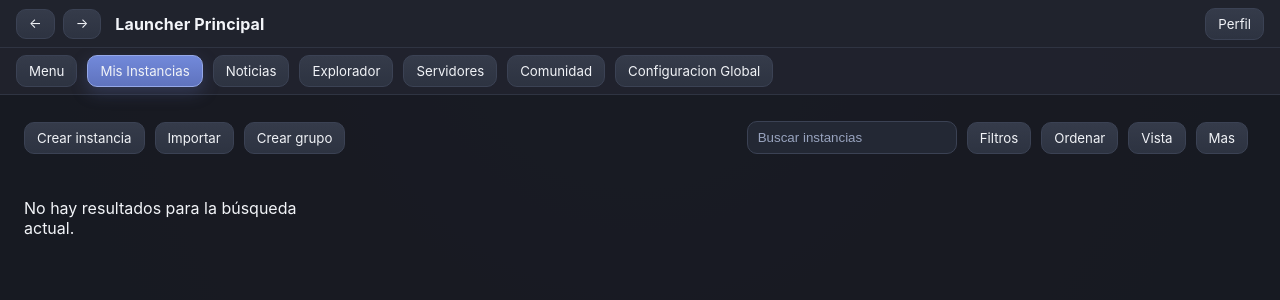
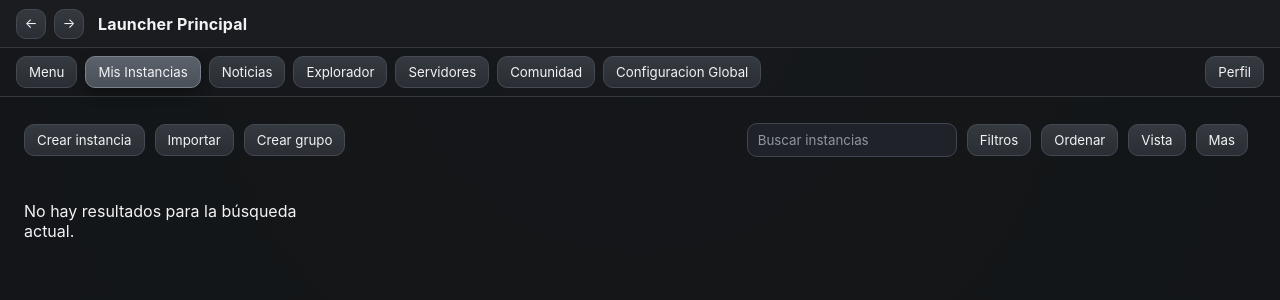
Before and after one commit to ManzanitaSpice/Interface, a React (Vite) app: page / in a window 1280 px wide. Shown: the top 300 px of the page. Built offline with nearby package versions, Linux system fonts and the light colour scheme.

Commit message:
Refina layout oscuro y modulariza estilos de interfaz

```diff
--- a/src/App.tsx
+++ b/src/App.tsx
@@ -3,8 +3,11 @@ import { invoke } from "@tauri-apps/api/core";
 import { listen, type UnlistenFn } from "@tauri-apps/api/event";
 import "./styles/app/base.css";
 import "./styles/app/layout.css";
-import "./styles/app/components.css";
-import "./styles/app/pages.css";
+import "./styles/app/topbar.css";
+import "./styles/app/buttons.css";
+import "./styles/app/sidebars.css";
+import "./styles/app/instances.css";
+import "./styles/app/settings.css";
 
 type LoaderType = "vanilla" | "forge" | "fabric" | "neoforge" | "quilt";
 type TopSection = "menu" | "instances" | "news" | "explorer" | "servers" | "community" | "global-settings";
@@ -583,22 +586,13 @@ function App() {
           <button type="button" aria-label="Adelante" className="arrow-button">→</button>
           <div className="brand">Launcher Principal</div>
         </div>
-        <div className="topbar-right-controls" ref={profileMenuRef}>
+        <div className="topbar-right-controls">
           <div className="topbar-info" />
-          <button type="button" onClick={() => setShowProfileMenu((prev) => !prev)}>Perfil</button>
-          {showProfileMenu && (
-            <div className="profile-menu" role="menu" aria-label="Perfil">
-              <button type="button" role="menuitem">Perfil 1</button>
-              <button type="button" role="menuitem">Perfil 2</button>
-              <button type="button" role="menuitem">Perfil 3</button>
-              <button type="button" role="menuitem">Perfil 4</button>
-              <button type="button" role="menuitem">Perfil 5</button>
-            </div>
-          )}
         </div>
       </header>
 
       <nav className="topbar-secondary" onClick={(event) => event.stopPropagation()}>
+        <div className="secondary-nav-items">
           {SECTION_LABELS.map((section) => (
             <button
               key={section.key}
@@ -612,6 +606,20 @@ function App() {
               {section.label}
             </button>
           ))}
+        </div>
+
+        <div className="topbar-profile" ref={profileMenuRef}>
+          <button type="button" onClick={() => setShowProfileMenu((prev) => !prev)}>Perfil</button>
+          {showProfileMenu && (
+            <div className="profile-menu" role="menu" aria-label="Perfil">
+              <button type="button" role="menuitem">Perfil 1</button>
+              <button type="button" role="menuitem">Perfil 2</button>
+              <button type="button" role="menuitem">Perfil 3</button>
+              <button type="button" role="menuitem">Perfil 4</button>
+              <button type="button" role="menuitem">Perfil 5</button>
+            </div>
+          )}
+        </div>
       </nav>
 
       <main className="content-wrap">{renderSectionPage()}</main>
--- a/src/styles/app/base.css
+++ b/src/styles/app/base.css
@@ -1,6 +1,19 @@
 :root {
   color-scheme: dark;
   font-family: Inter, system-ui, -apple-system, Segoe UI, Roboto, Helvetica, Arial, sans-serif;
+  --bg-0: #101112;
+  --bg-1: #161719;
+  --bg-2: #1d1f22;
+  --bg-3: #26292d;
+  --line: #35383d;
+  --line-soft: #2d3035;
+  --text-main: #f2f3f4;
+  --text-muted: #a7acb3;
+  --accent: #575d65;
+  --accent-strong: #6c737c;
+  --success: #a9d5a2;
+  --danger: #e8a2a2;
+  --shadow-lg: 0 12px 28px rgba(0, 0, 0, 0.35);
 }
 
 * {
@@ -15,10 +28,24 @@
 
 body {
   margin: 0;
-  background: #0f1115;
-  color: #f2f4f8;
+  background: var(--bg-0);
+  color: var(--text-main);
 }
 
-button {
+button,
+input,
+textarea {
   font-family: inherit;
 }
+
+.sr-only {
+  position: absolute;
+  width: 1px;
+  height: 1px;
+  padding: 0;
+  margin: -1px;
+  overflow: hidden;
+  clip: rect(0, 0, 0, 0);
+  white-space: nowrap;
+  border: 0;
+}
--- /dev/null
+++ b/src/styles/app/buttons.css
@@ -0,0 +1,63 @@
+.topbar-primary button,
+.topbar-secondary button,
+.instance-right-panel button,
+.edit-left-sidebar button,
+.edit-right-sidebar button,
+.create-left-sidebar button,
+.create-right-sidebar button,
+.instances-toolbar button,
+.instance-settings-tabs button {
+  border: 1px solid #454a52;
+  background: linear-gradient(180deg, #353940 0%, #2a2e34 100%);
+  color: var(--text-main);
+  border-radius: 10px;
+  padding: 7px 12px;
+  cursor: pointer;
+  font-size: 0.83rem;
+  transition: transform 0.14s ease, border-color 0.16s ease, box-shadow 0.16s ease, background 0.18s ease;
+}
+
+.topbar-primary button:hover,
+.topbar-secondary button:hover,
+.instance-right-panel button:hover,
+.edit-left-sidebar button:hover,
+.edit-right-sidebar button:hover,
+.create-left-sidebar button:hover,
+.create-right-sidebar button:hover,
+.instances-toolbar button:hover,
+.instance-settings-tabs button:hover {
+  border-color: #5f6670;
+  box-shadow: 0 8px 20px rgba(0, 0, 0, 0.28);
+  transform: translateY(-1px);
+}
+
+.topbar-primary button:focus-visible,
+.topbar-secondary button:focus-visible,
+.instance-right-panel button:focus-visible,
+.edit-left-sidebar button:focus-visible,
+.edit-right-sidebar button:focus-visible,
+.create-left-sidebar button:focus-visible,
+.create-right-sidebar button:focus-visible,
+.instances-toolbar button:focus-visible,
+.instance-settings-tabs button:focus-visible,
+.instances-toolbar input:focus-visible {
+  outline: 2px solid #7f8792;
+  outline-offset: 1px;
+}
+
+button.active {
+  background: linear-gradient(180deg, #5b626c 0%, #4a5058 100%);
+  border-color: #7a828d;
+  box-shadow: 0 6px 14px rgba(0, 0, 0, 0.3);
+}
+
+.arrow-button {
+  width: 30px;
+  height: 30px;
+  border-radius: 9px;
+  padding: 0;
+  display: inline-flex;
+  align-items: center;
+  justify-content: center;
+  line-height: 1;
+}
--- /dev/null
+++ b/src/styles/app/instances.css
@@ -0,0 +1,122 @@
+.instances-toolbar {
+  display: flex;
+  justify-content: space-between;
+  align-items: center;
+  gap: 18px;
+  flex-wrap: wrap;
+  padding: 8px 4px;
+}
+
+.instances-toolbar-left,
+.instances-toolbar-right {
+  display: flex;
+  align-items: center;
+  gap: 10px;
+  flex-wrap: wrap;
+}
+
+.instances-toolbar-right {
+  margin-left: auto;
+  padding-right: 8px;
+}
+
+.instances-toolbar input {
+  width: 210px;
+  border: 1px solid #414650;
+  background: #1f2228;
+  color: var(--text-main);
+  border-radius: 10px;
+  padding: 8px 10px;
+}
+
+.instances-toolbar input::placeholder {
+  color: #8f96a0;
+}
+
+.instances-workspace {
+  position: relative;
+  width: 100%;
+}
+
+.instance-grid {
+  display: grid;
+  grid-template-columns: repeat(auto-fill, minmax(260px, 1fr));
+  gap: 14px;
+  padding: 4px;
+}
+
+.instance-card {
+  display: flex;
+  flex-direction: column;
+  border-radius: 14px;
+  border: 1px solid #3a3f49;
+  overflow: visible;
+  background: #22252a;
+  cursor: pointer;
+  transition: border-color 0.16s ease, box-shadow 0.2s ease, transform 0.16s ease;
+}
+
+.instance-card:hover {
+  border-color: #606874;
+  transform: translateY(-1px);
+  box-shadow: var(--shadow-lg);
+}
+
+.instance-card.active {
+  border-color: #818a95;
+  box-shadow: 0 0 0 1px #818a95;
+}
+
+.instance-cover {
+  height: 120px;
+  display: grid;
+  place-items: center;
+  background: linear-gradient(120deg, #3b3f46, #262a30);
+  font-weight: 700;
+}
+
+.instance-meta {
+  padding: 14px;
+  display: flex;
+  justify-content: space-between;
+  align-items: flex-start;
+}
+
+.instance-meta h3 {
+  margin: 0;
+  font-size: 1.02rem;
+}
+
+.instance-extra-tooltip {
+  position: relative;
+  border: 1px solid #4a505b;
+  border-radius: 999px;
+  padding: 3px 7px;
+  font-size: 0.84rem;
+}
+
+.tooltip-bubble {
+  position: absolute;
+  right: 0;
+  bottom: calc(100% + 8px);
+  min-width: 230px;
+  max-width: 300px;
+  white-space: pre-line;
+  border: 1px solid #4a515d;
+  border-radius: 10px;
+  background: #1a1d22;
+  color: #e2e4e8;
+  padding: 10px;
+  box-shadow: var(--shadow-lg);
+  opacity: 0;
+  visibility: hidden;
+  transition: opacity 0.2s ease;
+  transition-delay: 0.55s;
+  z-index: 5;
+}
+
+.instance-extra-tooltip:hover .tooltip-bubble,
+.instance-extra-tooltip:focus-within .tooltip-bubble {
+  opacity: 1;
+  visibility: visible;
+}
--- a/src/styles/app/layout.css
+++ b/src/styles/app/layout.css
@@ -1,6 +1,6 @@
 .app-shell {
   min-height: 100vh;
-  background: radial-gradient(circle at top, #252a36 0%, #1f232d 32%, #171a22 100%);
+  background: radial-gradient(circle at top, #1d1f23 0%, #15171a 36%, #101112 100%);
 }
 
 .topbar-primary,
@@ -8,75 +8,63 @@
   display: flex;
   align-items: center;
   gap: 10px;
-  padding: 7px 16px;
-  border-bottom: 1px solid #2f3442;
+  padding: 8px 16px;
+  border-bottom: 1px solid var(--line);
 }
 
 .topbar-primary {
   justify-content: space-between;
-  background: #20232d;
+  background: #1a1c20;
   position: sticky;
   top: 0;
   z-index: 30;
   min-height: 48px;
 }
 
-.topbar-left-controls {
+.topbar-left-controls,
+.topbar-right-controls {
   display: flex;
   align-items: center;
   gap: 8px;
 }
 
 .topbar-secondary {
-  background: rgba(32, 35, 45, 0.94);
+  background: rgba(22, 24, 27, 0.94);
   position: sticky;
   top: 48px;
   z-index: 20;
+  justify-content: space-between;
   flex-wrap: wrap;
+}
+
+.secondary-nav-items {
+  display: flex;
+  flex-wrap: wrap;
+  gap: 8px;
 }
 
 .content-wrap {
   padding: 0;
 }
 
-.instances-workspace {
-  position: relative;
+.full-section-page {
+  min-height: calc(100vh - 109px);
   width: 100%;
+  padding: 18px 20px 20px;
+  background: rgba(20, 22, 25, 0.88);
+}
+
+.instances-page {
+  display: grid;
+  grid-template-rows: auto 1fr;
+  gap: 16px;
 }
 
 .edit-layout,
 .create-layout {
   min-height: calc(100vh - 48px);
   display: grid;
-  grid-template-columns: 200px 1fr 220px;
-}
-
-.edit-left-sidebar,
-.edit-right-sidebar,
-.create-left-sidebar,
-.create-right-sidebar {
-  border-right: 1px solid #303646;
-  background: #1c2029;
-  padding: 12px;
-  display: grid;
-  align-content: start;
-  gap: 6px;
-}
-
-.compact-sidebar button {
-  padding: 6px 8px;
-  border-radius: 8px;
-  font-size: 0.78rem;
-  text-align: left;
-  width: fit-content;
-  max-width: 100%;
-  justify-self: start;
-}
-
-.edit-right-sidebar,
-.create-right-sidebar {
-  border-right: 0;
-  border-left: 1px solid #303646;
+  grid-template-columns: 170px 1fr 190px;
 }
 
 .edit-main-content,
--- /dev/null
+++ b/src/styles/app/settings.css
@@ -0,0 +1,109 @@
+.execution-log {
+  border: 1px solid #363b45;
+  border-radius: 10px;
+  background: #14161a;
+  padding: 14px;
+  font-family: "JetBrains Mono", "Fira Code", monospace;
+  color: var(--success);
+  max-height: 65vh;
+  overflow: auto;
+}
+
+.execution-actions {
+  display: flex;
+  align-items: center;
+  gap: 10px;
+  margin-bottom: 10px;
+}
+
+.execution-error {
+  color: var(--danger);
+}
+
+.instance-settings-panel {
+  display: grid;
+  gap: 14px;
+}
+
+.instance-settings-header {
+  display: grid;
+  gap: 10px;
+}
+
+.instance-settings-header h3 {
+  margin: 0;
+  font-size: 1rem;
+}
+
+.instance-settings-tabs {
+  display: flex;
+  gap: 8px;
+  flex-wrap: wrap;
+}
+
+.instance-settings-tabs button {
+  padding: 6px 10px;
+  border-radius: 8px;
+  font-size: 0.78rem;
+}
+
+.settings-block-grid {
+  display: grid;
+  grid-template-columns: repeat(auto-fit, minmax(260px, 1fr));
+  gap: 10px;
+}
+
+.settings-card {
+  border: 1px solid #3b414b;
+  border-radius: 10px;
+  background: #1a1d22;
+  padding: 10px;
+  display: grid;
+  gap: 8px;
+}
+
+.settings-card h4 {
+  margin: 0;
+  font-size: 0.9rem;
+}
+
+.settings-card p {
+  margin: 0;
+  color: #b2b8c0;
+  font-size: 0.8rem;
+}
+
+.settings-java-layout {
+  display: grid;
+  gap: 10px;
+}
+
+.settings-inline-field {
+  display: grid;
+  grid-template-columns: 1fr auto auto;
+  gap: 8px;
+}
+
+.settings-inline-field input,
+.settings-card textarea {
+  width: 100%;
+  border: 1px solid #3f4550;
+  background: #131519;
+  color: #e9edf5;
+  border-radius: 8px;
+  padding: 7px 9px;
+  font-size: 0.8rem;
+}
+
+.settings-card textarea {
+  resize: vertical;
+}
+
+.settings-card input[type="range"] {
+  width: 100%;
+}
+
+.settings-placeholder {
+  min-height: 120px;
+  align-content: center;
+}
--- /dev/null
+++ b/src/styles/app/sidebars.css
@@ -0,0 +1,39 @@
+.edit-left-sidebar,
+.edit-right-sidebar,
+.create-left-sidebar,
+.create-right-sidebar {
+  border-right: 1px solid var(--line-soft);
+  background: #181a1d;
+  padding: 12px;
+  display: grid;
+  align-content: start;
+  gap: 8px;
+}
+
+.edit-right-sidebar,
+.create-right-sidebar {
+  border-right: 0;
+  border-left: 1px solid var(--line-soft);
+}
+
+.compact-sidebar button,
+.instance-right-panel button {
+  width: 100%;
+  text-align: left;
+  justify-self: stretch;
+}
+
+.instance-right-panel {
+  position: absolute;
+  top: 0;
+  right: 0;
+  width: 210px;
+  border: 1px solid var(--line);
+  background: #1a1c20;
+  border-radius: 14px;
+  padding: 14px;
+  display: grid;
+  align-content: start;
+  gap: 8px;
+  box-shadow: var(--shadow-lg);
+}
--- /dev/null
+++ b/src/styles/app/topbar.css
@@ -0,0 +1,33 @@
+.brand {
+  font-weight: 700;
+  margin-left: 6px;
+  letter-spacing: 0.01em;
+}
+
+.topbar-info {
+  color: var(--text-muted);
+  font-size: 0.9rem;
+}
+
+.topbar-profile {
+  position: relative;
+}
+
+.profile-menu {
+  position: absolute;
+  top: calc(100% + 6px);
+  right: 0;
+  width: 180px;
+  border: 1px solid #424750;
+  border-radius: 10px;
+  background: #1c1f24;
+  padding: 10px;
+  display: grid;
+  gap: 8px;
+  z-index: 40;
+}
+
+.profile-menu button {
+  width: 100%;
+  text-align: left;
+}
```
Lines whose indentation alone changed are shown as unchanged.
